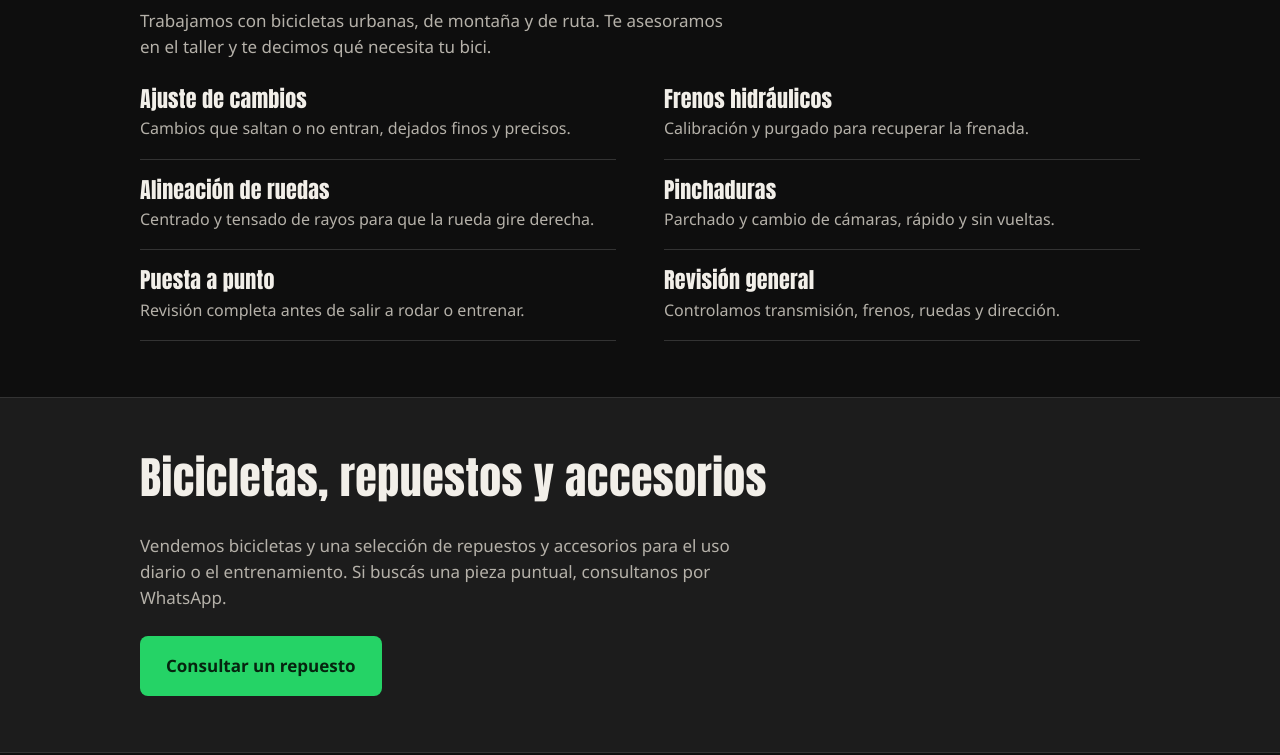
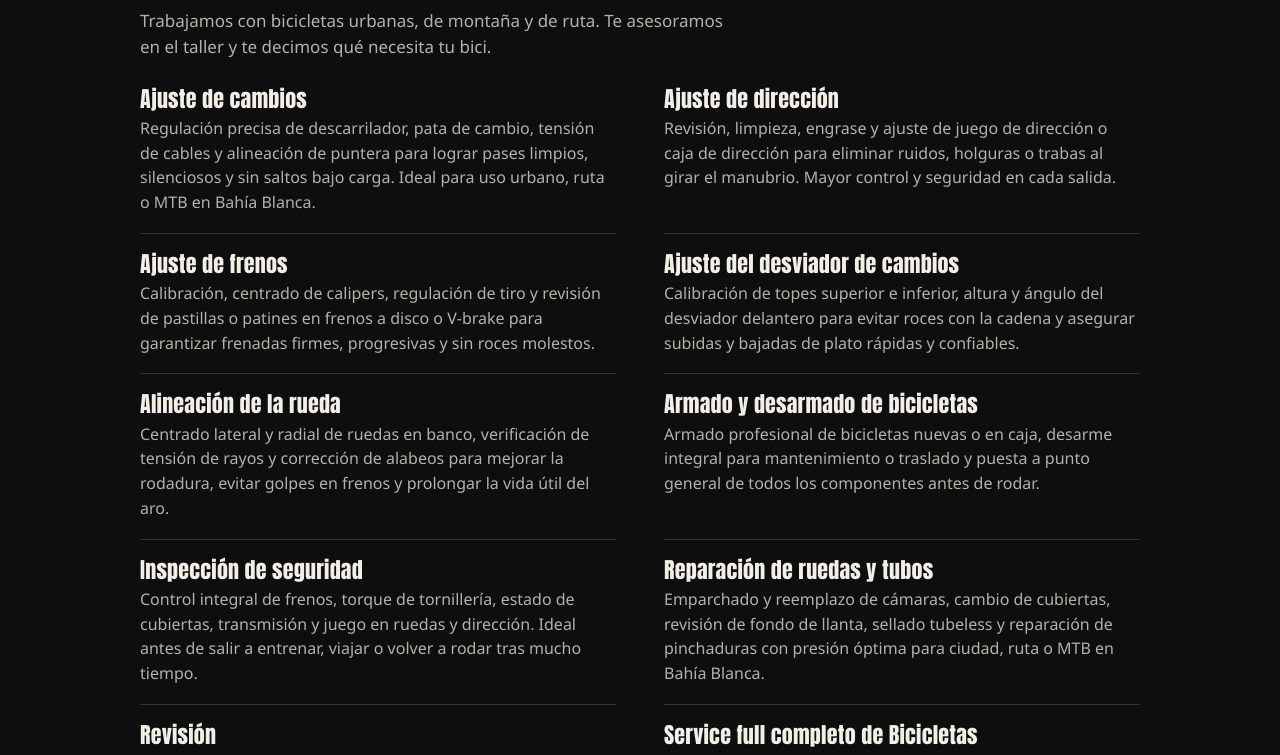
Before and after one commit to dinamobike/dinamobike.github.io, a plain HTML site: page index.html in a window 1280 px wide. Shown: the part 719-1474 px from the top of the page. Drawn offline with Linux system fonts and the light colour scheme.

Commit message:
Actualizar descripciones de servicios

```diff
--- a/index.html
+++ b/index.html
@@ -139,12 +139,17 @@ footer{padding:28px 0 96px;border-top:1px solid var(--linea);color:var(--gris);f
       <h2>Service y reparaciones</h2>
       <p>Trabajamos con bicicletas urbanas, de montaña y de ruta. Te asesoramos en el taller y te decimos qué necesita tu bici.</p>
       <div class="lista">
-        <div class="item"><h3>Ajuste de cambios</h3><p>Cambios que saltan o no entran, dejados finos y precisos.</p></div>
-        <div class="item"><h3>Frenos hidráulicos</h3><p>Calibración y purgado para recuperar la frenada.</p></div>
-        <div class="item"><h3>Alineación de ruedas</h3><p>Centrado y tensado de rayos para que la rueda gire derecha.</p></div>
-        <div class="item"><h3>Pinchaduras</h3><p>Parchado y cambio de cámaras, rápido y sin vueltas.</p></div>
-        <div class="item"><h3>Puesta a punto</h3><p>Revisión completa antes de salir a rodar o entrenar.</p></div>
-        <div class="item"><h3>Revisión general</h3><p>Controlamos transmisión, frenos, ruedas y dirección.</p></div>
+        <div class="item"><h3>Ajuste de cambios</h3><p>Regulación precisa de descarrilador, pata de cambio, tensión de cables y alineación de puntera para lograr pases limpios, silenciosos y sin saltos bajo carga. Ideal para uso urbano, ruta o MTB en Bahía Blanca.</p></div>
+        <div class="item"><h3>Ajuste de dirección</h3><p>Revisión, limpieza, engrase y ajuste de juego de dirección o caja de dirección para eliminar ruidos, holguras o trabas al girar el manubrio. Mayor control y seguridad en cada salida.</p></div>
+        <div class="item"><h3>Ajuste de frenos</h3><p>Calibración, centrado de calipers, regulación de tiro y revisión de pastillas o patines en frenos a disco o V-brake para garantizar frenadas firmes, progresivas y sin roces molestos.</p></div>
+        <div class="item"><h3>Ajuste del desviador de cambios</h3><p>Calibración de topes superior e inferior, altura y ángulo del desviador delantero para evitar roces con la cadena y asegurar subidas y bajadas de plato rápidas y confiables.</p></div>
+        <div class="item"><h3>Alineación de la rueda</h3><p>Centrado lateral y radial de ruedas en banco, verificación de tensión de rayos y corrección de alabeos para mejorar la rodadura, evitar golpes en frenos y prolongar la vida útil del aro.</p></div>
+        <div class="item"><h3>Armado y desarmado de bicicletas</h3><p>Armado profesional de bicicletas nuevas o en caja, desarme integral para mantenimiento o traslado y puesta a punto general de todos los componentes antes de rodar.</p></div>
+        <div class="item"><h3>Inspección de seguridad</h3><p>Control integral de frenos, torque de tornillería, estado de cubiertas, transmisión y juego en ruedas y dirección. Ideal antes de salir a entrenar, viajar o volver a rodar tras mucho tiempo.</p></div>
+        <div class="item"><h3>Reparación de ruedas y tubos</h3><p>Emparchado y reemplazo de cámaras, cambio de cubiertas, revisión de fondo de llanta, sellado tubeless y reparación de pinchaduras con presión óptima para ciudad, ruta o MTB en Bahía Blanca.</p></div>
+        <div class="item"><h3>Revisión</h3><p>Diagnóstico general del estado mecánico de la bicicleta en taller para detectar desgastes en cadena, piñón, frenos o rodamientos y presupuestar el service adecuado según tu uso.</p></div>
+        <div class="item"><h3>Service full completo de Bicicletas</h3><p>Desarme, limpieza profunda, desengrase y lubricación de transmisión, mazas, dirección y caja pedalera, más centrado de ruedas y ajuste integral de frenos y cambios. Tu bici queda como nueva.</p></div>
+        <div class="item"><h3>Purgado de frenos hidráulicos</h3><p>Vaciado completo y reemplazo de líquido mineral o DOT (Shimano, SRAM, Tektro y más), eliminación de aire en el circuito y limpieza de calipers para recuperar tacto firme y potencia de frenado.</p></div>
       </div>
     </div>
   </section>
```
